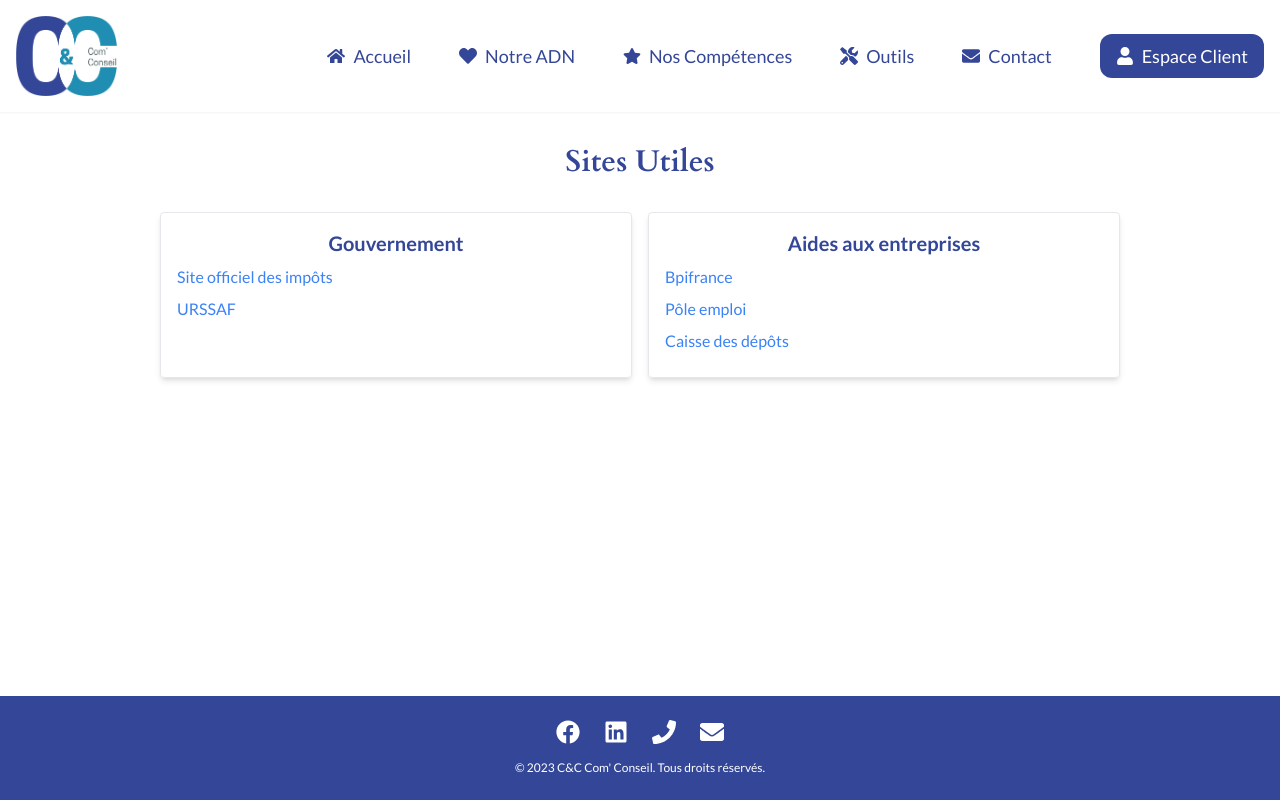
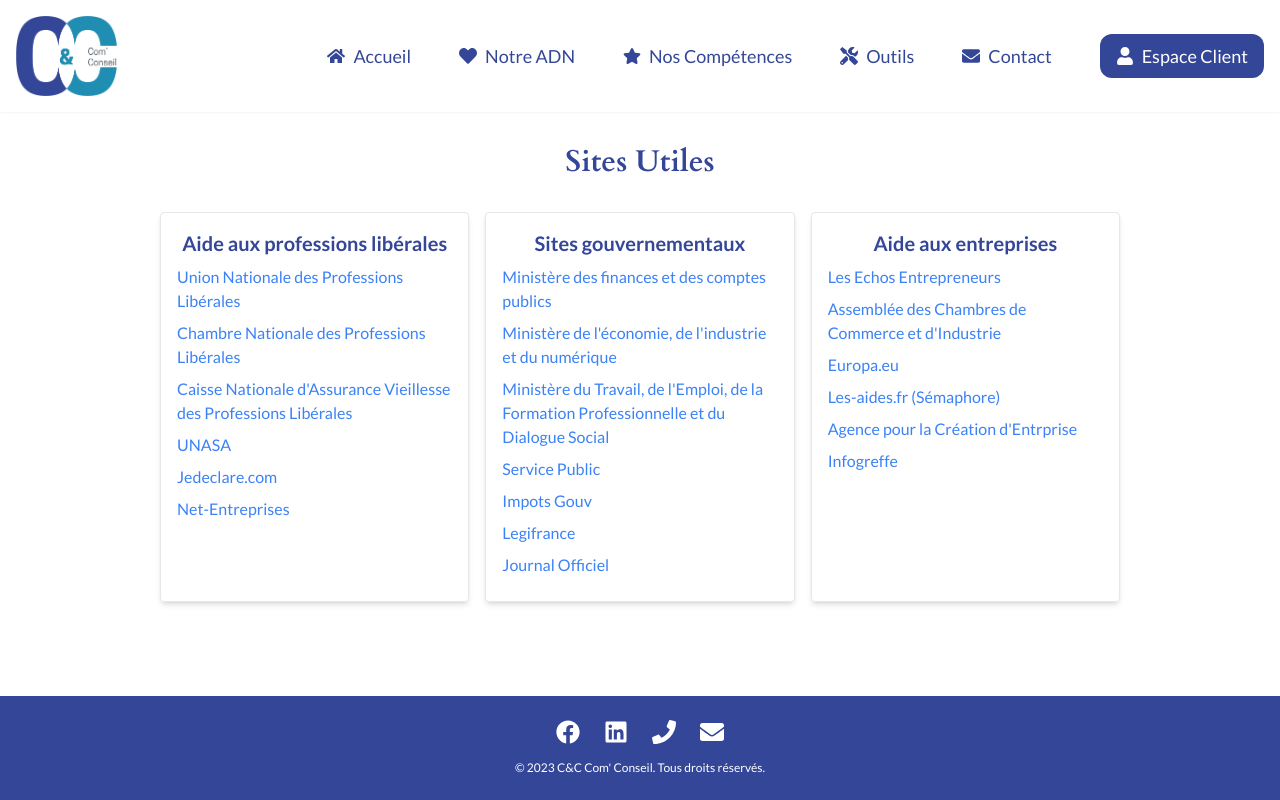
Before and after one commit to AntoineWtz/com-conseil, a React (Create React App) app: page /useful-links in a window 1280 px wide. Built offline with nearby package versions, Linux system fonts and the light colour scheme.

Commit message:
usefullLinks data

```diff
--- a/src/pages/UsefulLinks.tsx
+++ b/src/pages/UsefulLinks.tsx
@@ -4,17 +4,35 @@
 interface Link {
     name: string;
     url: string;
+    description?: string;
+    image?: string;
 }
 
 const links: Record<string, Link[]> = {
-    "Gouvernement": [
-        { name: 'Site officiel des impôts', url: 'https://www.impots.gouv.fr' },
-        { name: 'URSSAF', url: 'https://www.urssaf.fr' }
+    "Aide aux professions libérales": [
+        { name: 'Union Nationale des Professions Libérales', url: 'https://unapl.fr/' },
+        { name: 'Chambre Nationale des Professions Libérales', url: 'https://cnpl.org/' },
+        { name: 'Caisse Nationale d\'Assurance Vieillesse des Professions Libérales', url: 'https://www.cnavpl.fr/' },
+        { name: 'UNASA', url: 'http://www.unasa.fr/' },
+        { name: 'Jedeclare.com', url: 'https://ecma-solutions.com/produits-expert-comptable/jedeclare' },
+        { name: 'Net-Entreprises', url: 'https://www.net-entreprises.fr/' }
     ],
-    "Aides aux entreprises": [
-        { name: 'Bpifrance', url: 'https://www.bpifrance.fr' },
-        { name: 'Pôle emploi', url: 'https://www.pole-emploi.fr' },
-        { name: 'Caisse des dépôts', url: 'https://www.caissedesdepots.fr' },
+    "Sites gouvernementaux": [
+        { name: 'Ministère des finances et des comptes publics', url: 'https://www.economie.gouv.fr/' },
+        { name: 'Ministère de l\'économie, de l\'industrie et du numérique', url: 'https://www.economie.gouv.fr/' },
+        { name: 'Ministère du Travail, de l\'Emploi, de la Formation Professionnelle et du Dialogue Social', url: 'https://travail-emploi.gouv.fr/' },
+        { name: 'Service Public', url: 'https://www.service-public.fr/' },
+        { name: 'Impots Gouv', url: 'https://www.impots.gouv.fr/accueil' },
+        { name: 'Legifrance', url: 'https://www.legifrance.gouv.fr/' },
+        { name: 'Journal Officiel', url: 'https://www.journal-officiel.gouv.fr/pages/accueil/' }
+    ],
+    "Aide aux entreprises": [
+        { name: 'Les Echos Entrepreneurs', url: 'business.lesechos.fr/entrepreneurs' },
+        { name: 'Assemblée des Chambres de Commerce et d\'Industrie', url: 'https://www.cci.fr/' },
+        { name: 'Europa.eu', url: 'https://europa.eu/youreurope/business/finance-funding/getting-funding/eu-funding-programmes/index_fr.htm' },
+        { name: 'Les-aides.fr (Sémaphore)', url: 'https://les-aides.fr/' },
+        { name: 'Agence pour la Création d\'Entrprise', url: 'www.apce.com' },
+        { name: 'Infogreffe', url: 'https://www.infogreffe.fr/' }
     ]
 };
 
@@ -23,7 +41,7 @@
         <MainLayout>
             <section className="mt-8">
                 <h2 className="text-3xl font-cardo text-[#344697] font-bold mb-4 text-center">Sites Utiles</h2>
-                <div className="grid grid-cols-1 md:grid-cols-2 gap-4 m-8 w-3/4 mx-auto">
+                <div className="grid grid-cols-1 md:grid-cols-3 gap-4 m-8 w-3/4 mx-auto">
                     {Object.keys(links).map((category) => (
                         <div key={category} className="border p-4 rounded shadow-md">
                             <h3 className="text-xl font-bold text-center text-[#344697]">{category}</h3>
```
